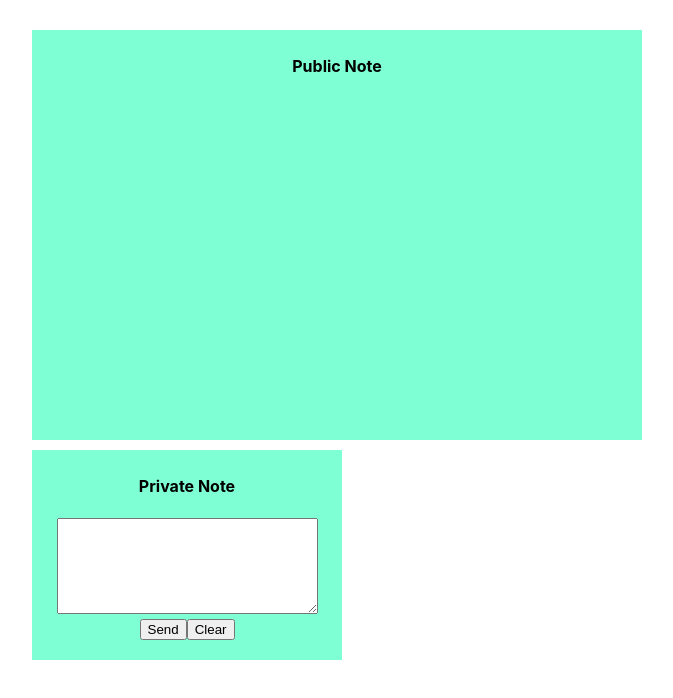
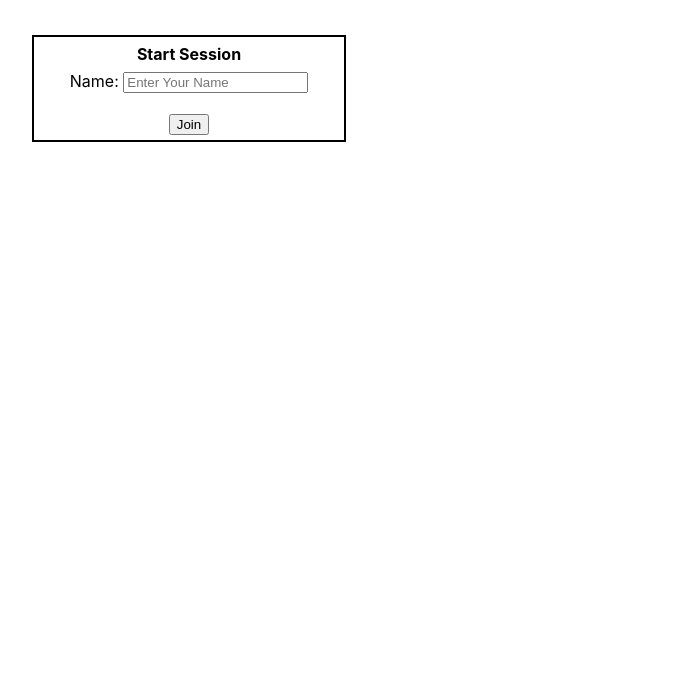
Before and after one commit to agardeepti81/retrospectiveIO, a React (Create React App) app: page / in a window 1280 px wide. Shown: the top 698 px of the page, without its empty margins (18-691 px from the left). Built offline with nearby package versions, Linux system fonts and the light colour scheme.

Commit message:
functionality developed

```diff
--- a/src/App.js
+++ b/src/App.js
@@ -1,15 +1,99 @@
-import logo from './logo.svg';
-import './App.css';
-import PublicNote from './components/PublicNote';
-import PrivateNote from './components/PrivateNote';
+import "./App.css";
+import React, { useState, useEffect, useCallback, useRef } from 'react';
+import PublicNote from "./components/PublicNote";
+import PrivateNote from "./components/PrivateNote";
+import StartPage from "./components/StartPage";
 
-function App() {
+const URL = "wss://y5j2cpbimj.execute-api.us-east-2.amazonaws.com/production"
+
+const App = () => {
+  const socket = useRef(null);
+  const [isStartPage, setIsStartPage] = useState(true);
+  const [isConnected, setIsConnected] = useState(false);
+  const [members, setMembers] = useState([]);
+  const [notes, setNotes] = useState([]);
+
+  const onSocketOpen = useCallback((username) => {
+    setIsConnected(true);
+    setIsStartPage(false);
+    socket.current?.send(JSON.stringify({ action: '$default', useFunction : 'setName', name: username}));
+  }, []);
+
+  const onConnectApp = (username) => {
+    onConnect(username);
+  }
+
+  const onSocketMessage = useCallback((dataStr) => {
+    const data = JSON.parse(dataStr);
+    if(data.members){
+      setMembers(data.members);
+    }
+    else if(data.notes){
+      setNotes(data.notes);
+    }
+    else if(data.newMember){
+      let newMembers = members;
+      newMembers.push(data.newMember)
+      setMembers(newMembers);
+    }
+    else if(data.newNote)
+    {
+      let newNotes = notes;
+      newNotes.push(data.newNote);
+      setNotes(newNotes);
+    }
+    else if(data.deleteMember)
+    {
+      let updateMembers = members;
+      let deleteMemberIndex = updateMembers.indexOf(data.deleteMember);
+      if (deleteMemberIndex !== -1) {
+          updateMembers.splice(deleteMemberIndex, 1);
+      }
+      setMembers(updateMembers);
+    }
+    else if(data.alertMessage)
+    {
+      alert(data.alertMessage);
+    }
+  }, []);
+
+  const onConnect = useCallback((username) => {
+    if (socket.current?.readyState !== WebSocket.OPEN) {
+      socket.current = new WebSocket(URL);
+      socket.current.addEventListener('open', () => onSocketOpen(username));
+      socket.current.addEventListener('message', (event) => {
+        onSocketMessage(event.data);
+      });
+    }
+  }, []);
+
+  const sendNote = (newNote) =>
+  {
+    socket.current?.send(JSON.stringify({ action: '$default', useFunction : 'addPublicNote', note: newNote}));
+  }
+
+  useEffect(() => {
+    return () => {
+      socket.current?.close();
+    };
+  }, []);
+
+  console.log(members);
+  console.log(notes);
   return (
     <div className="App">
-      <PublicNote />
-      <PrivateNote />
+      {isStartPage ? (
+        <StartPage
+        onConnect = {onConnectApp}/>
+      ) : (
+        <div>
+          <PublicNote notes={notes} />
+          <PrivateNote onSend = {sendNote}/>
+          {members.map(i => <span>{i}</span>)}
+        </div>
+      )}
     </div>
   );
-}
+};
 
 export default App;
--- a/src/components/PrivateNote.jsx
+++ b/src/components/PrivateNote.jsx
@@ -1,15 +1,37 @@
 import React, { Component } from "react";
 
 class PrivateNote extends Component {
-    state = {  }
+  state = {
+    note: "",
+  };
+
+  handleChange = (event) => {
+    this.setState({
+      note: event.target.value,
+    });
+  };
+
+//   DeleteText = (event) => {
+//     this.setState({
+//         note: "",
+//       });
+//   }
+
   render() {
     return (
       <div id="privateNote">
         <h4>Private Note</h4>
-                <textarea id="comment" name="w3review" rows="6" cols="30"></textarea>
+        <textarea
+          id="comment"
+          name="notes"
+          rows="7"
+          cols="30"
+          onChange={this.handleChange}
+          value={this.state.note}
+        />
         <br></br>
-                <button>Send</button>
-                <button>Clear</button>
+        <button onClick={() => this.props.onSend(this.state.note)}>Send</button>
+        <button >Clear</button>
       </div>
     );
   }
--- a/src/components/PublicNote.jsx
+++ b/src/components/PublicNote.jsx
@@ -1,11 +1,16 @@
 import React, { Component } from "react";
 
 class PublicNote extends Component {
-    state = {  }
+  state = {};
   render() {
     return (
-            <div id="publicNotes">
+      <div id="publicNotes" key={this.props.notes}>
         <h4>Public Note</h4>
+        {this.props.notes.map((note,i) => (
+          <div key = {i}>
+            <div>{note.sender} : {note.note}</div>
+          </div>
+        ))}
       </div>
     );
   }
--- /dev/null
+++ b/src/components/StartPage.jsx
@@ -0,0 +1,36 @@
+import React, { Component } from "react";
+
+class StartPage extends Component {
+  state = {
+    name: "",
+  };
+
+  handleChange = (event) => {
+    this.setState({
+      name: event.target.value,
+    });
+  };
+
+  render() {
+    return (
+      <div id="startPage">
+        <h4>Start Session</h4>
+        Name:{" "}
+        <input
+          type="text"
+          id="user"
+          placeholder="Enter Your Name"
+          onChange={this.handleChange}
+          value={this.state.name}
+        />
+        <br></br>
+        <br></br>
+        <button onClick={() => this.props.onConnect(this.state.name)}>
+          Join
+        </button>
+      </div>
+    );
+  }
+}
+
+export default StartPage;
--- a/src/index.css
+++ b/src/index.css
@@ -15,19 +15,42 @@ code {
 #publicNotes{
   width: 600px;
   height: 400px;
-  background-color: aquamarine;
-  padding: 5px;
-  margin: 3px;
+  background-color: white;
+  border: 2px solid black;
+  padding: 10px;
   margin-left: 50px;
-  margin-top: 30px;
+  margin-top: 15px;
+  text-align: left;
 }
 
 #privateNote{
   width: 300px;
-  height: 200px;
-  background-color: aquamarine;
+  height: 180px;
+  background-color: white;
+  border: 2px solid black;
   padding: 5px;
   margin: 3px;
   margin-left: 50px;
   margin-top: 10px;
 }
+
+#startPage{
+  width: 300px;
+  height: 15opx;
+  background-color: white;
+  border: 2px solid black;
+  padding: 5px;
+  margin: 3px;
+  margin-left: 50px;
+  margin-top: 35px;
+}
+
+h4 {
+  display: block;
+  margin-block-start: 2px;
+  margin-block-end: 7px;
+  margin-inline-start: 0px;
+  margin-inline-end: 0px;
+  font-weight: bold;
+  text-align: center;
+}
```
Lines whose indentation alone changed are shown as unchanged.
